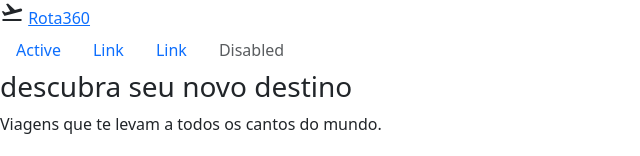
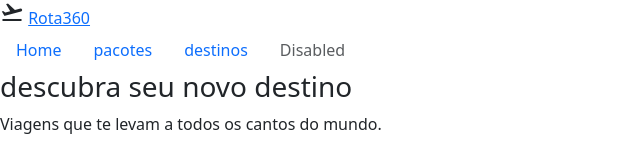
Before and after one commit to PedroBentoDev/projeto-agencia_de_viagens, a plain HTML site: page index.html in a window 1280 px wide. Shown: the top 156 px of the page, without its empty margins (0-640 px from the left). Drawn offline with nearby package versions, Linux system fonts and the light colour scheme.

Commit message:
Mudanças nos links de navegação

```diff
--- a/index.html
+++ b/index.html
@@ -16,9 +16,9 @@
             <a href="#home">Rota360</a>
         </div>
         <nav class="nav">
-            <a class="nav-link active" aria-current="page" href="#">Active</a>
-            <a class="nav-link" href="#">Link</a>
-            <a class="nav-link" href="#">Link</a>
+            <a class="nav-link active" aria-current="page" href="#">Home</a>
+            <a class="nav-link" href="#">pacotes</a>
+            <a class="nav-link" href="#">destinos</a>
             <a class="nav-link disabled" aria-disabled="true">Disabled</a>
           </nav>
     </header>
```
